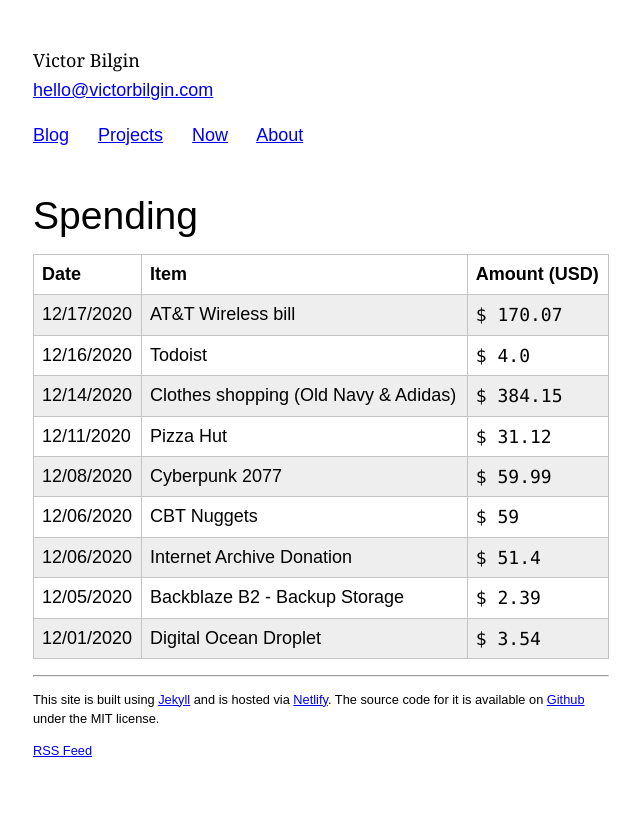
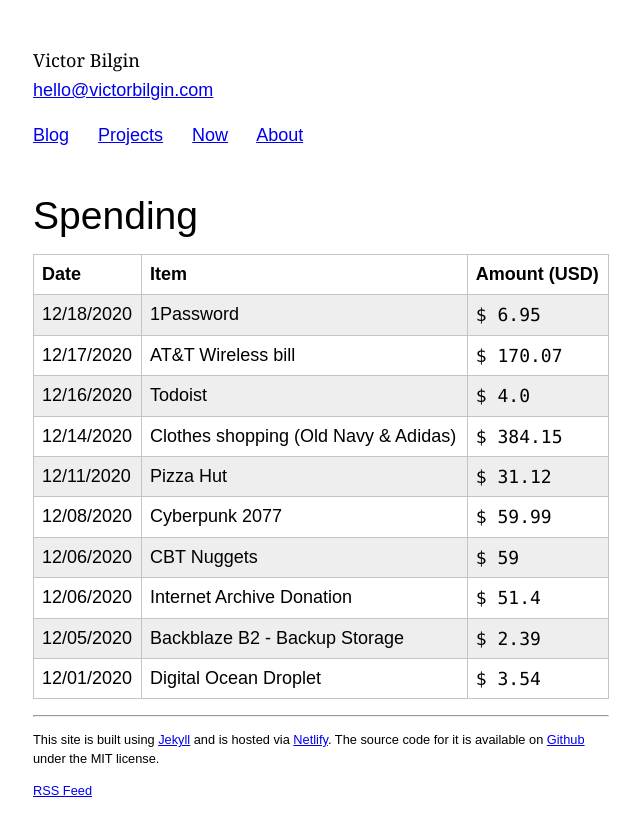
Before and after one commit to vbilgin/vb-v7, a Jekyll site: the page built from _projects/spending.html, in a window 1280 px wide. Shown: the top 836 px of the page, without its empty margins (319-959 px from the left). Built offline with Jekyll 4.4.1, drawn with Linux system fonts in a browser that asks for light colours.

Commit message:
Added expense

```diff
--- a/_data/spending.yml
+++ b/_data/spending.yml
@@ -25,3 +25,6 @@
 - date: 2020-12-17
   name: "AT&T Wireless bill"
   amount: 170.07
+- date: 2020-12-18
+  name: "1Password"
+  amount: 6.95
```
